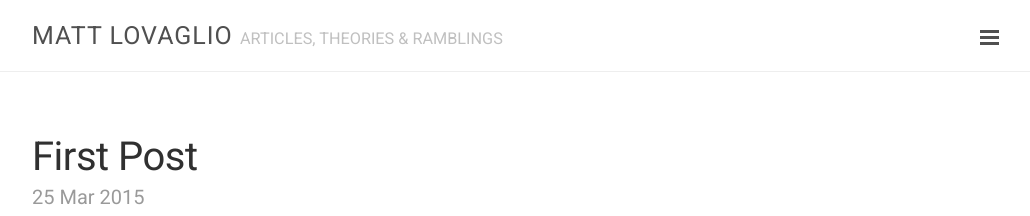
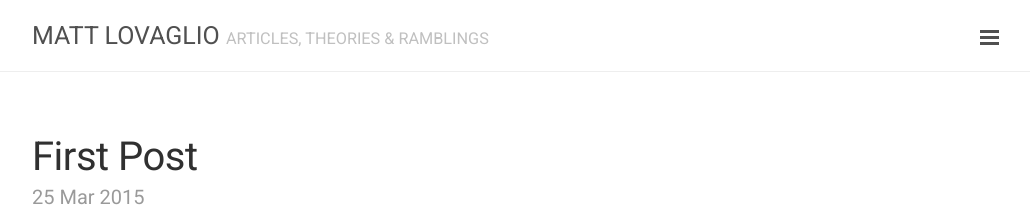
Before and after one commit to mattlovaglio/mattlovaglio.github.io, a Jekyll site: the page built from index.html, in a window 1280 px wide. Shown: the top 216 px of the page, without its empty margins (248-1278 px from the left). Built offline with Jekyll 4.4.1, drawn with Linux system fonts in a browser that asks for light colours; Markdown is read by kramdown in place of the engine named in the settings; the list of posts is cut into pages by our own code.

Commit message:
Fixed Letter Spacing
Fixed spacing between letters in title of site.

```diff
--- a/public/css/lanyon.css
+++ b/public/css/lanyon.css
@@ -103,7 +103,7 @@ h1, h2, h3, h4, h5, h6 {
   margin-top: 0;
   margin-bottom: 0;
   color: #505050;
-  letter-spacing: 1px;
+  letter-spacing: 0px;
   text-transform: uppercase;
 }
 .masthead-title a {
```
